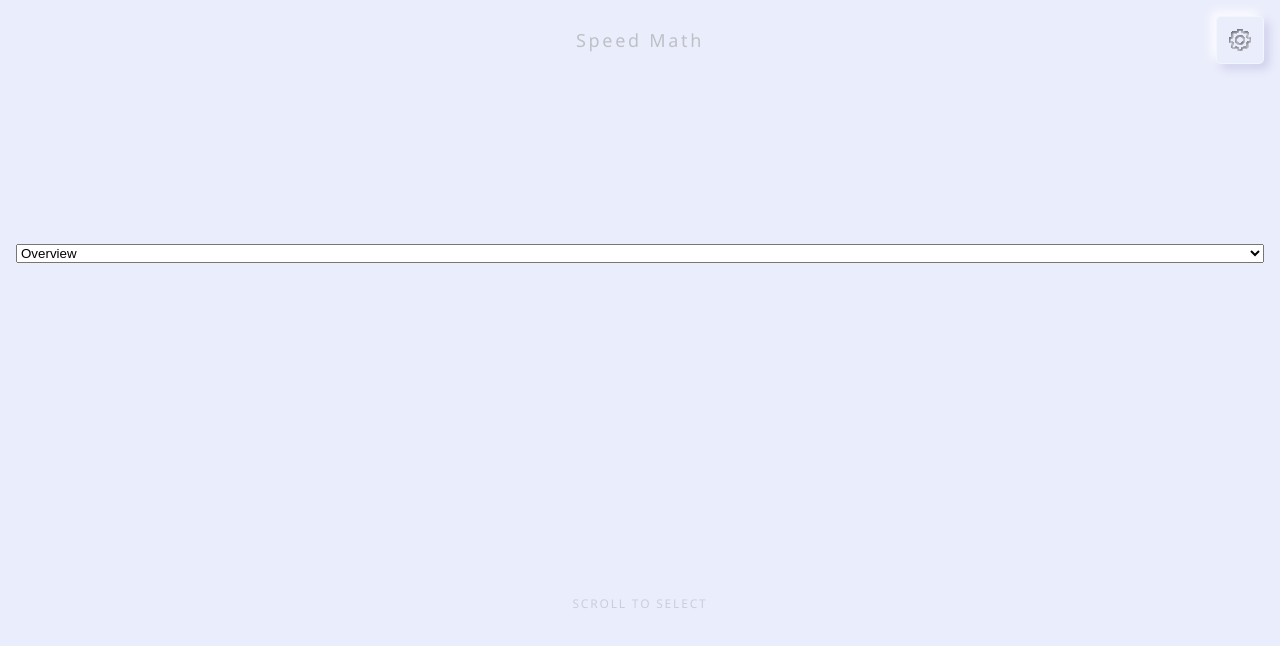
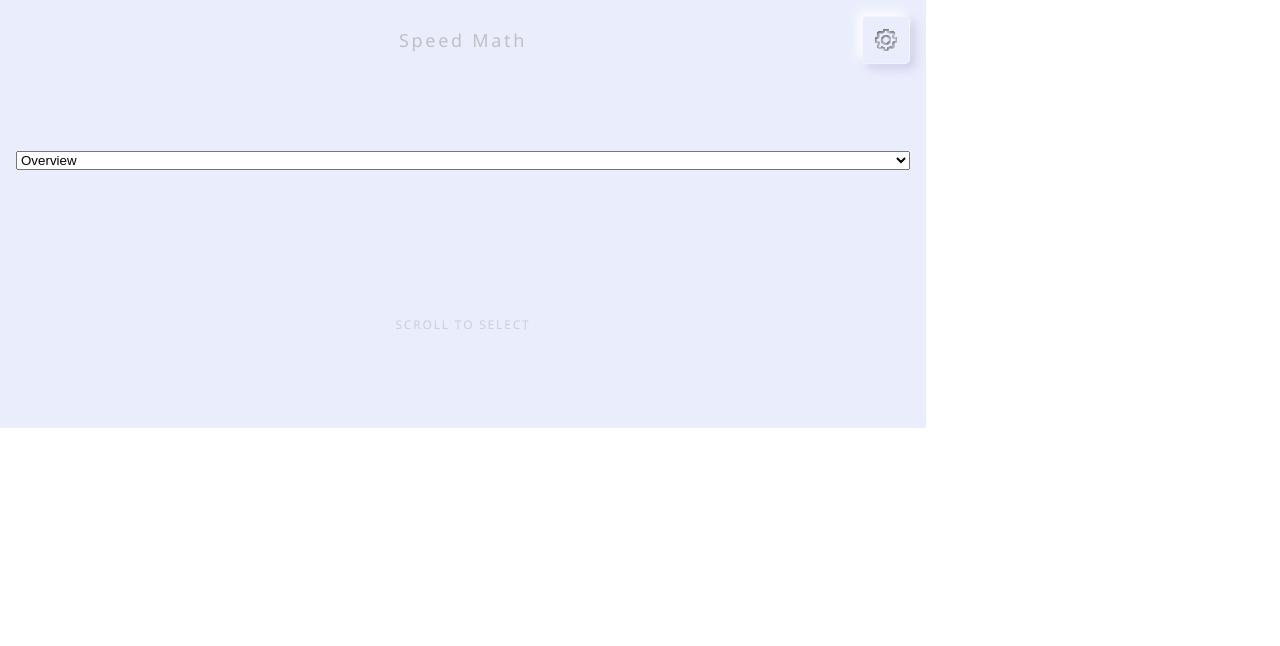
Before and after one commit to ylitco/speed-math, a React (Create React App) app: page /start in a window 1280 px wide. Shown: the top 646 px of the page. Built offline with nearby package versions, Linux system fonts and the light colour scheme.

Commit message:
feat(view): restrict application screen sizes

```diff
--- a/src/App.scss
+++ b/src/App.scss
@@ -3,8 +3,22 @@
 #root {
   @extend .p-m1;
 
-  height: 100%;
+  position: relative;
+  width: inherit;
+  height: inherit;
   display: flex;
   flex-direction: column;
   background: $MAIN;
 }
+
+@media (orientation: portrait) {
+  #root {
+    aspect-ratio: 6 / 13;
+  }
+}
+
+@media (orientation: landscape) {
+  #root {
+    aspect-ratio: 13 / 6;
+  }
+}
--- a/src/index.scss
+++ b/src/index.scss
@@ -8,7 +8,28 @@
 
 html,
 body {
+  width: 100%;
   height: 100%;
+}
+
+@media (orientation: portrait) {
+  html,
+  body {
+    min-width: em(360);
+    max-width: em(428);
+    min-height: em(667);
+    max-height: em(926);
+  }
+}
+
+@media (orientation: landscape) {
+  html,
+  body {
+    min-height: em(360);
+    max-height: em(428);
+    min-width: em(667);
+    max-width: em(926);
+  }
 }
 
 body {
```
